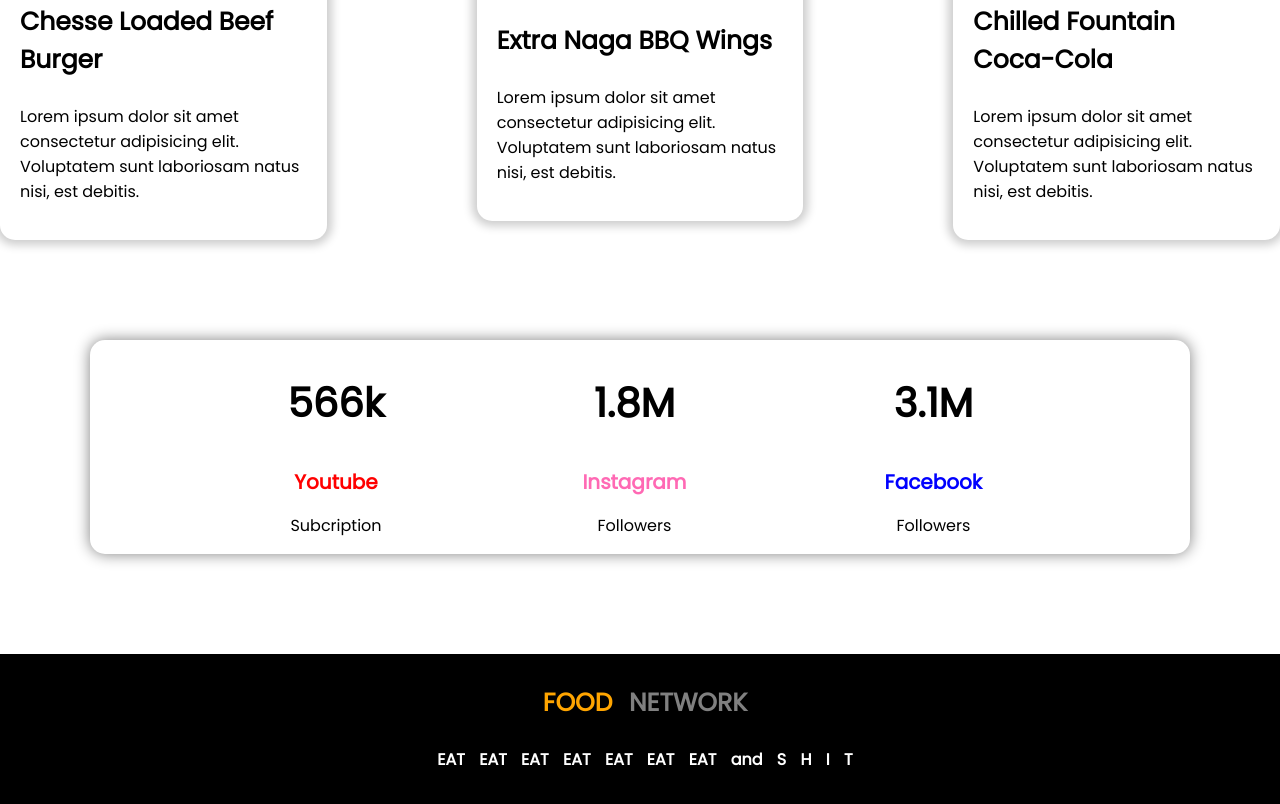
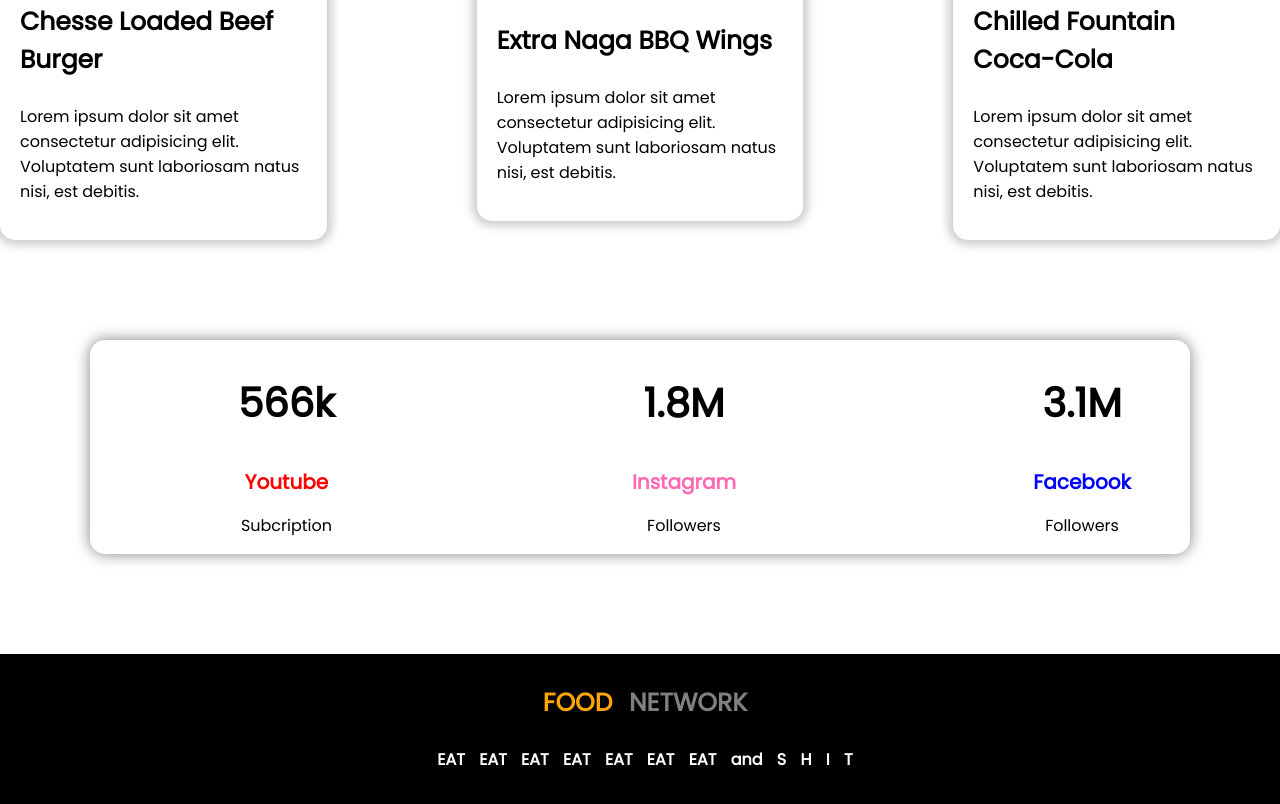
Before and after one commit to SamiulSami10/food-diet, a plain HTML site: page index.html in a window 1280 px wide. Shown: the part 2028-2832 px from the top of the page. Drawn offline with Linux system fonts and the light colour scheme.

Commit message:
corrected social part

```diff
--- a/style.css
+++ b/style.css
@@ -107,7 +107,7 @@ h3{
 
 .social-follow{
     text-align: center;
-    margin-left: 18%;
+    padding: 0px 13.5%;
 }
 
 
```
Also changed, not shown: 1 other file.
